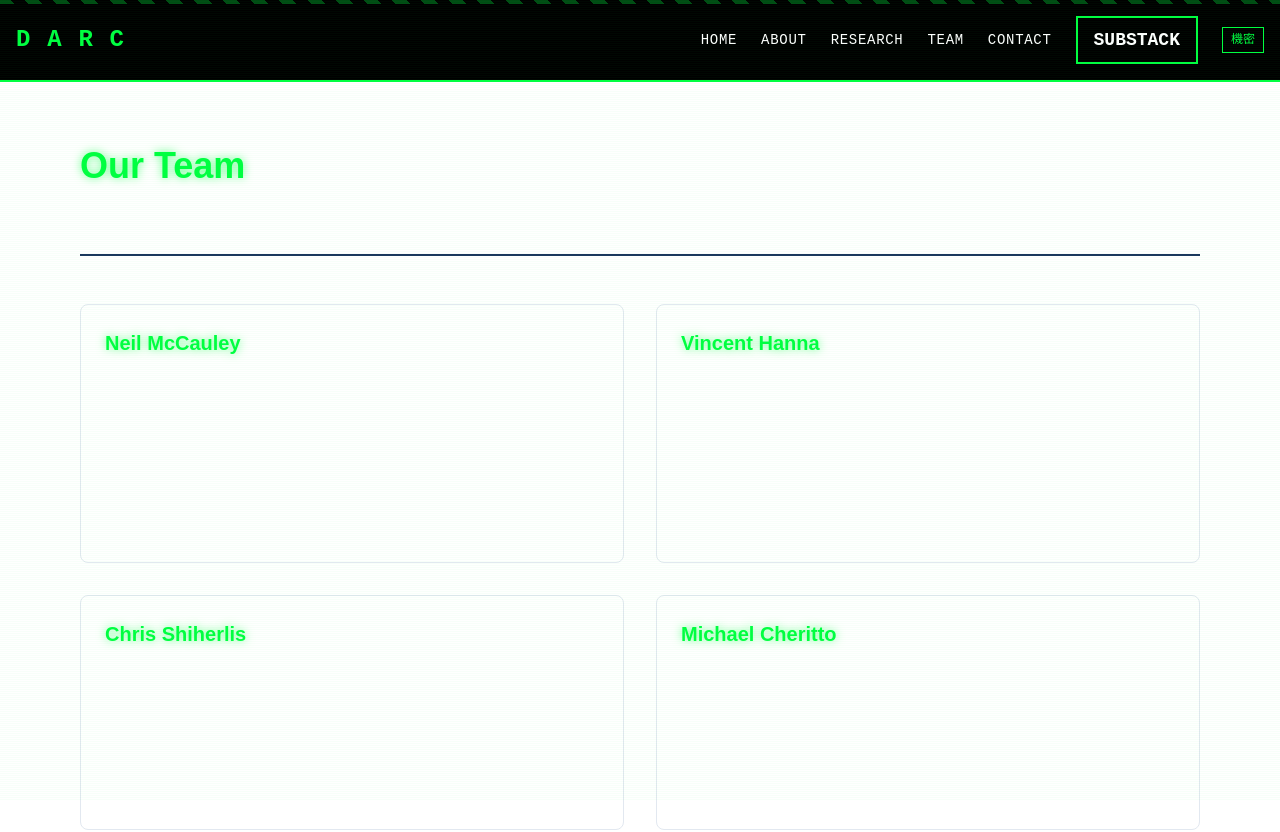
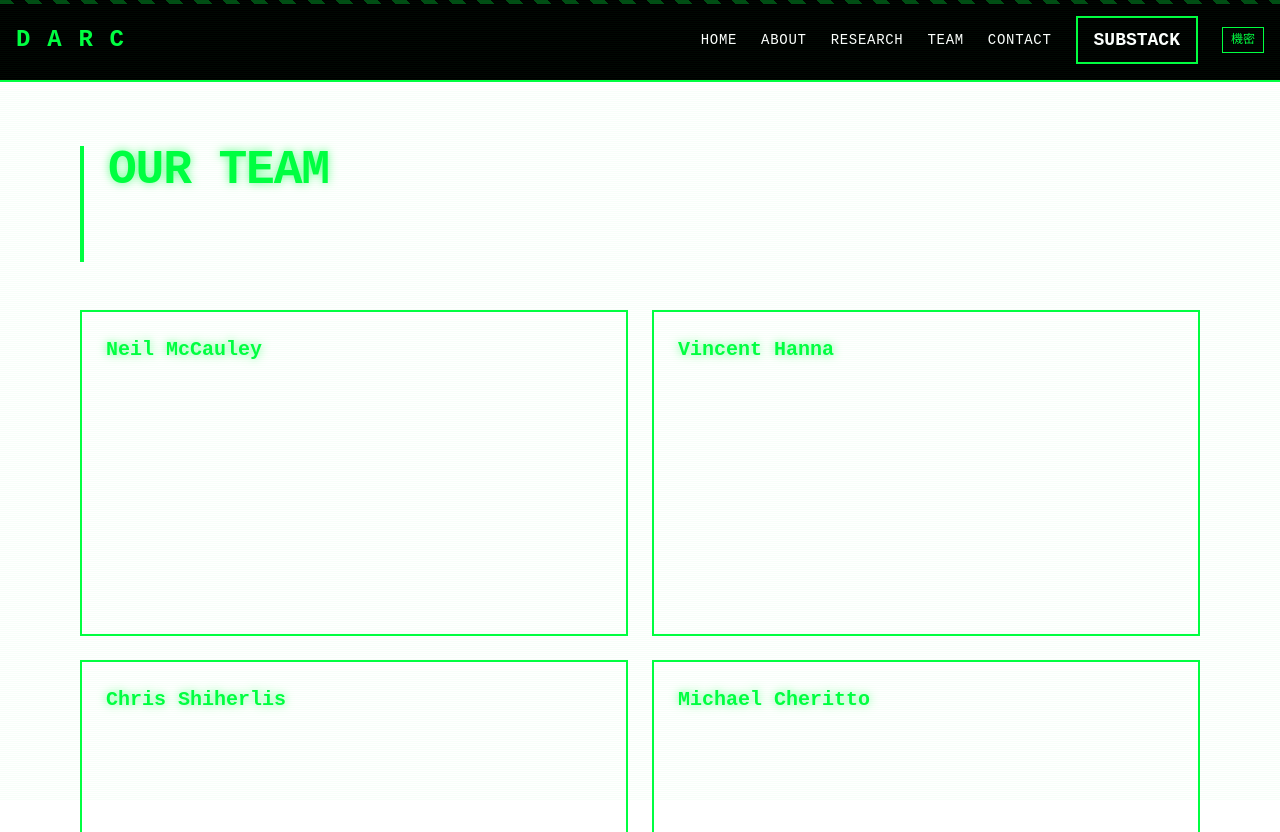
Before and after one commit to evanriggs/darc-site, a Next.js app: page /team in a window 1280 px wide. Shown: the top 832 px of the page. Built offline with nearby package versions, Linux system fonts and the light colour scheme.

Commit message:
Update team page design: hybrid readable style with DARC green accents

```diff
--- a/app/team/page.tsx
+++ b/app/team/page.tsx
@@ -43,47 +43,55 @@ const authors: Author[] = [
 
 export default function TeamPage() {
     return (
-        <div className="boring-mode min-h-screen py-16">
+        <div className="min-h-screen bg-white py-16">
             <div className="container mx-auto px-4 max-w-6xl">
                 {/* Header */}
-                <div className="mb-12 border-b-2 border-boring-navy pb-6">
-                    <h1 className="text-4xl font-bold text-boring-navy mb-4">
-                        Our Team
+                <div className="mb-12 border-l-4 border-darc-green pl-6 pb-6">
+                    <h1 className="text-5xl font-bold text-darc-green mb-4 tracking-tight">
+                        OUR TEAM
                     </h1>
-                    <p className="text-boring-gray text-lg">
+                    <p className="text-gray-600 text-lg">
                         Meet the analysts and contributors behind DARC
                     </p>
                 </div>
 
                 {/* Authors Section */}
                 <section className="mb-12">
-                    <div className="grid grid-cols-1 md:grid-cols-2 gap-8">
+                    <div className="grid grid-cols-1 md:grid-cols-2 gap-6">
                         {authors.map((author, index) => (
                             <div
                                 key={index}
-                                className={`border rounded-lg p-6 transition-shadow ${
+                                className={`border-2 p-6 transition-all bg-white ${
                                     author.status === 'suspended'
-                                        ? 'border-red-300 bg-gray-50 opacity-75'
-                                        : 'border-boring-lightgray hover:shadow-md'
+                                        ? 'border-red-400 bg-red-50 opacity-70'
+                                        : 'border-darc-green hover:border-darc-green hover:shadow-lg hover:shadow-darc-green/20'
                                 }`}
                             >
                                 <div className="flex items-start justify-between mb-3">
-                                    <h3 className={`text-xl font-bold text-boring-navy ${
-                                        author.status === 'suspended' ? 'line-through text-gray-400' : ''
+                                    <h3 className={`text-xl font-bold ${
+                                        author.status === 'suspended'
+                                            ? 'text-red-600 line-through opacity-60'
+                                            : 'text-darc-green'
                                     }`}>
                                         {author.name}
                                     </h3>
                                     {author.status === 'suspended' && (
-                                        <span className="text-xs text-red-600 border border-red-300 px-2 py-1 rounded bg-red-50">
-                                            Suspended
+                                        <span className="text-xs text-white border border-red-500 bg-red-500 px-2 py-1 font-mono uppercase tracking-wider">
+                                            SUSPENDED
                                         </span>
                                     )}
                                 </div>
-                                <p className="text-boring-navy font-semibold text-sm mb-3">
+                                <p className={`text-sm mb-3 font-semibold ${
+                                    author.status === 'suspended'
+                                        ? 'text-red-700 opacity-70'
+                                        : 'text-gray-800'
+                                }`}>
                                     {author.title}
                                 </p>
                                 <p className={`text-sm leading-relaxed ${
-                                    author.status === 'suspended' ? 'text-gray-500' : 'text-boring-gray'
+                                    author.status === 'suspended'
+                                        ? 'text-gray-500'
+                                        : 'text-gray-700'
                                 }`}>
                                     {author.bio}
                                 </p>
```
